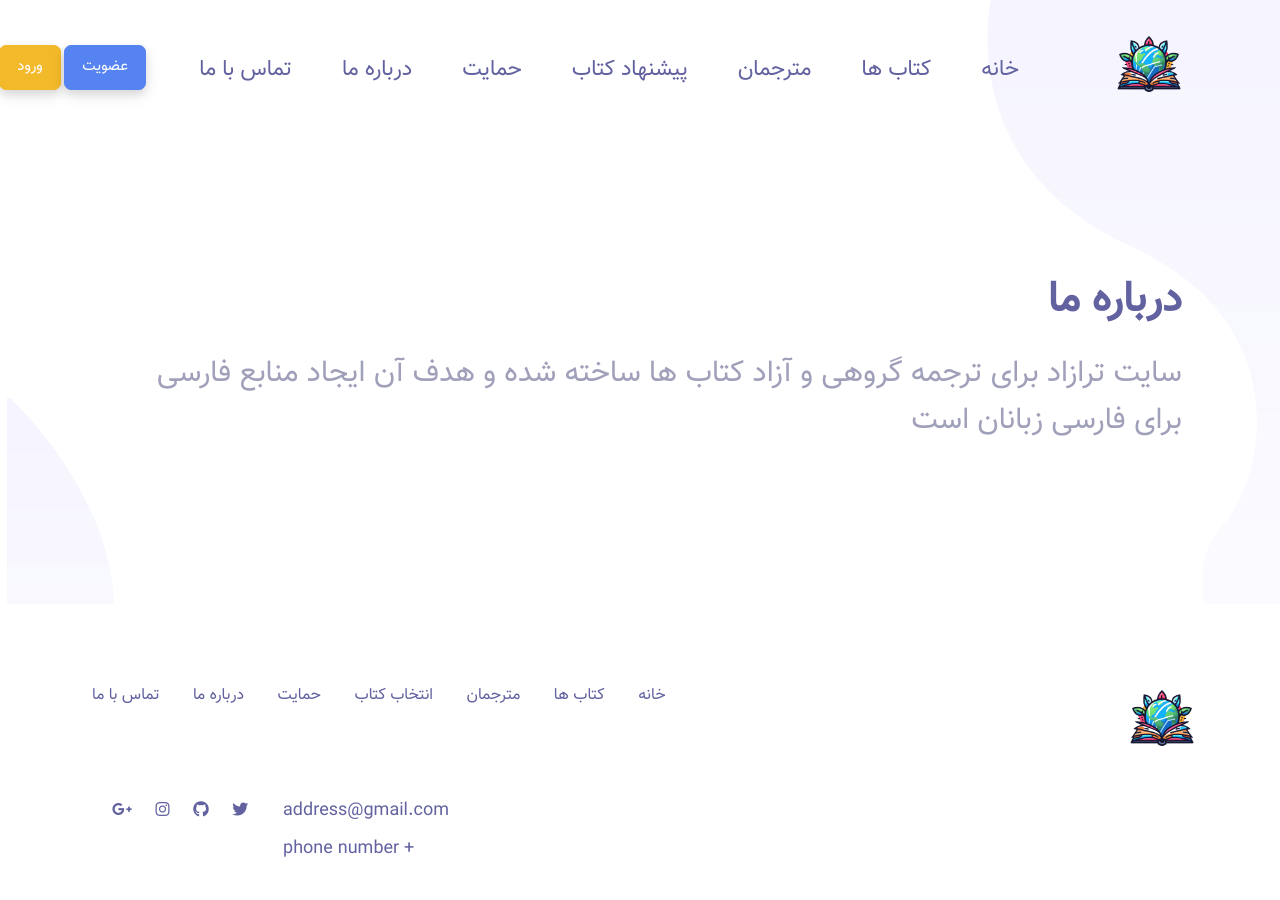
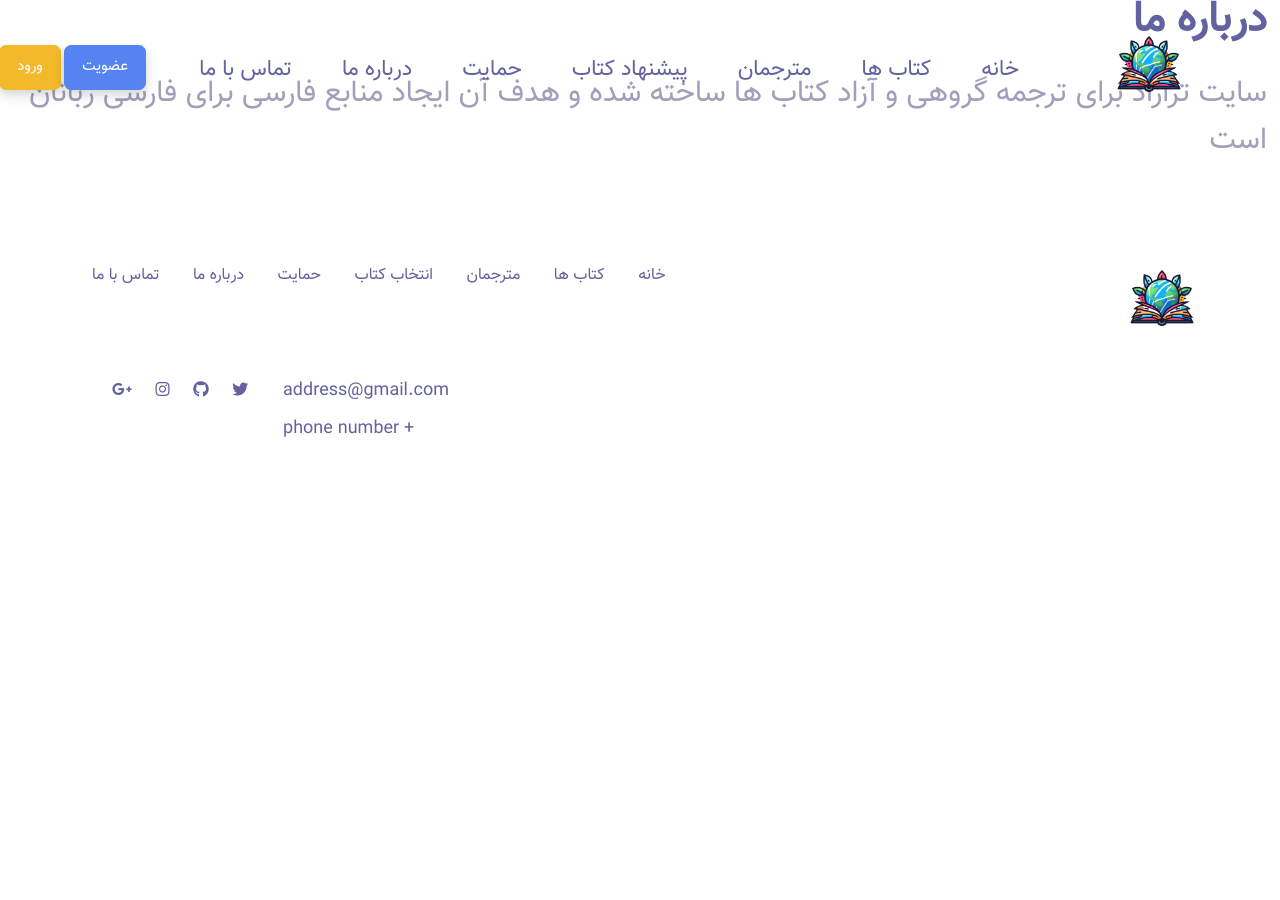
Before and after one commit to ali-hv/tarazad, a Django app: page /about-us in a window 1280 px wide. After the commit the page ends 437 px from the top, so only its background shows below. Run offline with Django 4.2, Linux system fonts and the light colour scheme; some libraries are stand-ins or nearby versions.

Commit message:
remove additional section and div from templates

```diff
--- a/home/templates/home/about_us.html
+++ b/home/templates/home/about_us.html
@@ -3,14 +3,10 @@
 {% block title %}درباره ما{% endblock %}
 
 {% block content %}
-    <section class="section hero">
-        <div class="container">
 <div class="row-content" style="text-align: right">
     <h2 style="margin-right: 20px; margin-left: 10px;">درباره ما</h2>
     <p style="font-size: 30px; text-align: right; line-height: normal; margin-right: 20px; margin-left: 10px;">
         سایت ترازاد برای ترجمه گروهی و آزاد کتاب ها ساخته شده و هدف آن ایجاد منابع فارسی برای فارسی زبانان است
     </p>
 </div>
-        </div>
-    </section>
 {% endblock content %}
--- a/home/templates/home/contact_us.html
+++ b/home/templates/home/contact_us.html
@@ -3,8 +3,6 @@
 {% block title %}تماس با ما{% endblock %}
 
 {% block content %}
-    <section class="section hero">
-        <div class="container">
 <div class="row-content" style="text-align: right">
     <h2 style="margin-right: 20px; margin-left: 10px;">تماس با ما</h2>
 
@@ -18,6 +16,4 @@
         + phone number
     </p>
 </div>
-        </div>
-    </section>
 {% endblock content %}
--- a/home/templates/home/index.html
+++ b/home/templates/home/index.html
@@ -4,8 +4,6 @@
 {% block title %}ترازاد | ترجمه آزاد کتاب{% endblock %}
 
 {% block content %}
-<section id="hero" class="section hero">
-    <div class="container">
 <div class="row row-content">
     <div class="col-12 col-md-12 col-lg-6">
         <div class="hero-headline">ترجمه آزاد و گروهی کتاب ها</div>
@@ -26,8 +24,4 @@
         </div>
     </div>
 </div>
-        <!-- .row end -->
-    </div>
-    <!-- .container end -->
-</section>
 {% endblock content %}
```
Lines whose indentation alone changed are shown as unchanged.
